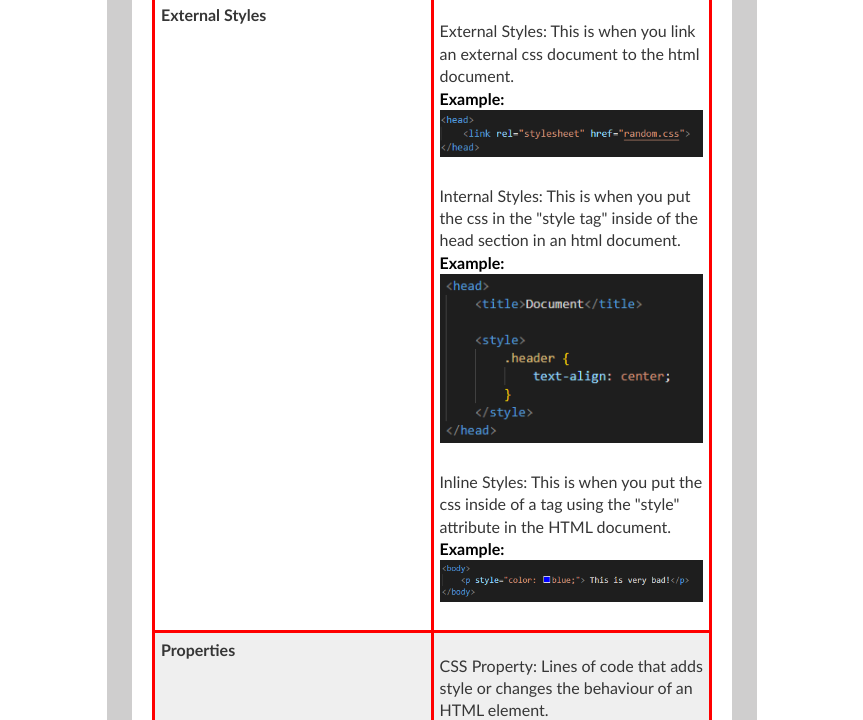
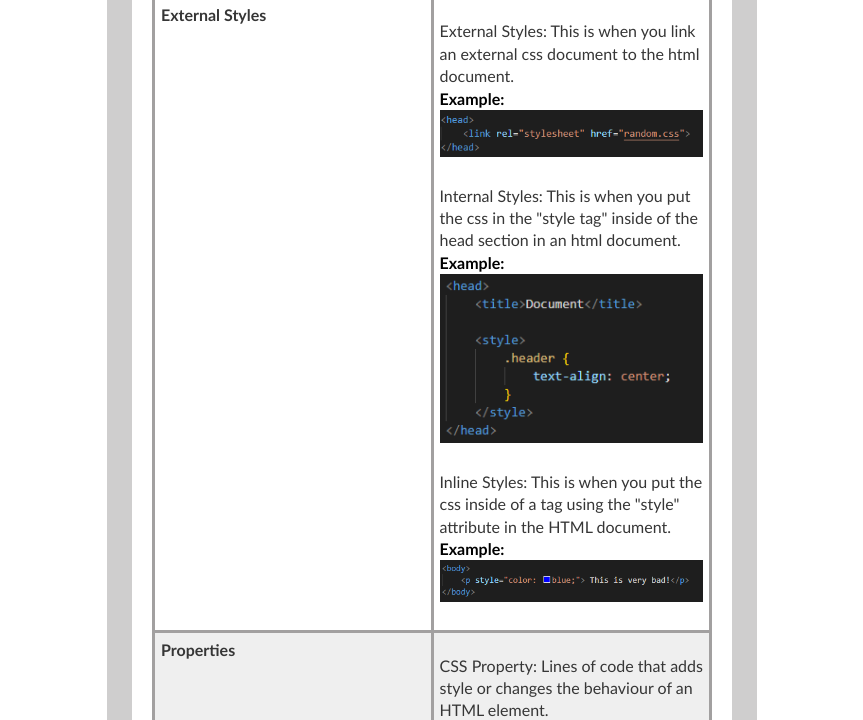
Before and after one commit to plim04/profile, a plain HTML site: page cheatsheet.html in a window 1280 px wide. Shown: the part 643-1363 px from the top of the page, without its empty margins (208-1071 px from the left). Drawn offline with nearby package versions, Linux system fonts and the light colour scheme.

Commit message:
changed cheatsheet border to grey

```diff
--- a/index.css
+++ b/index.css
@@ -118,5 +118,5 @@ body {
 .mytabs > table,
 th,
 td {
-  border: 3px solid red;
+  border: 3px solid #A2A0A0;
 }
```
